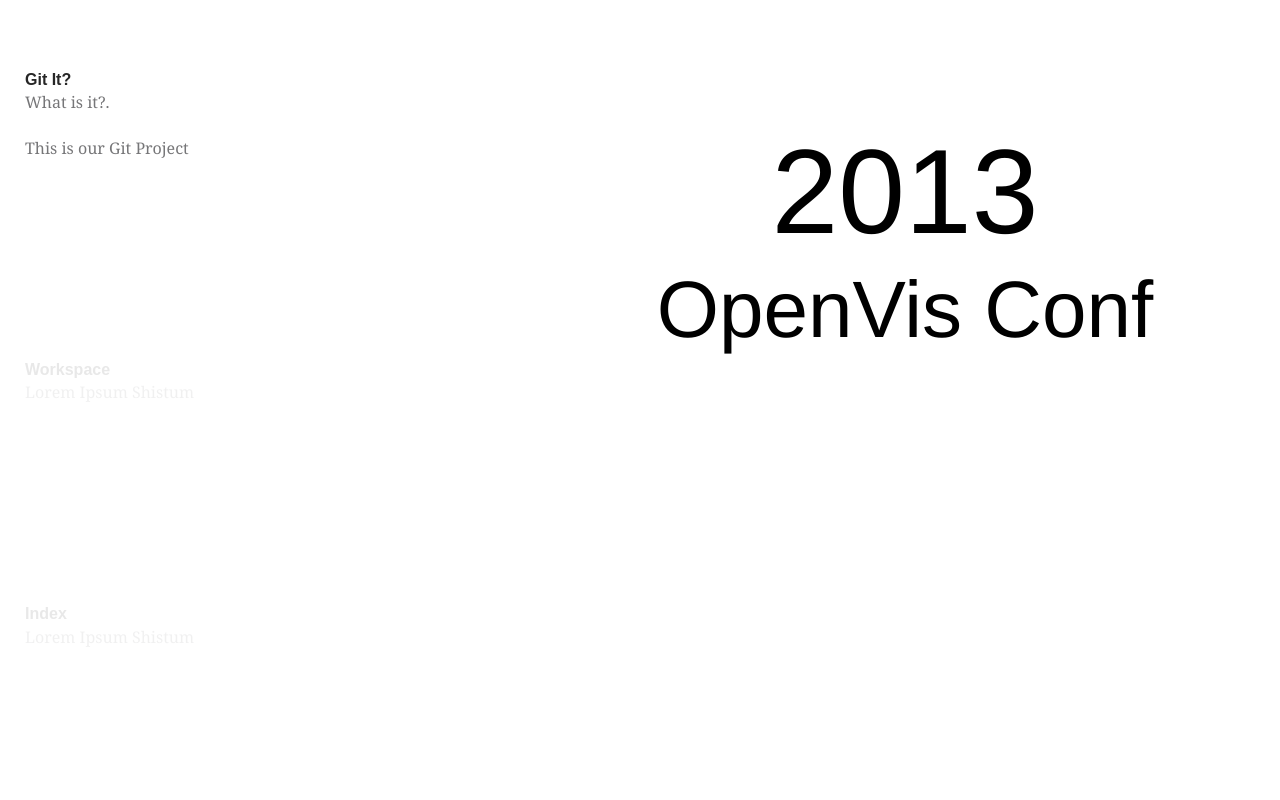
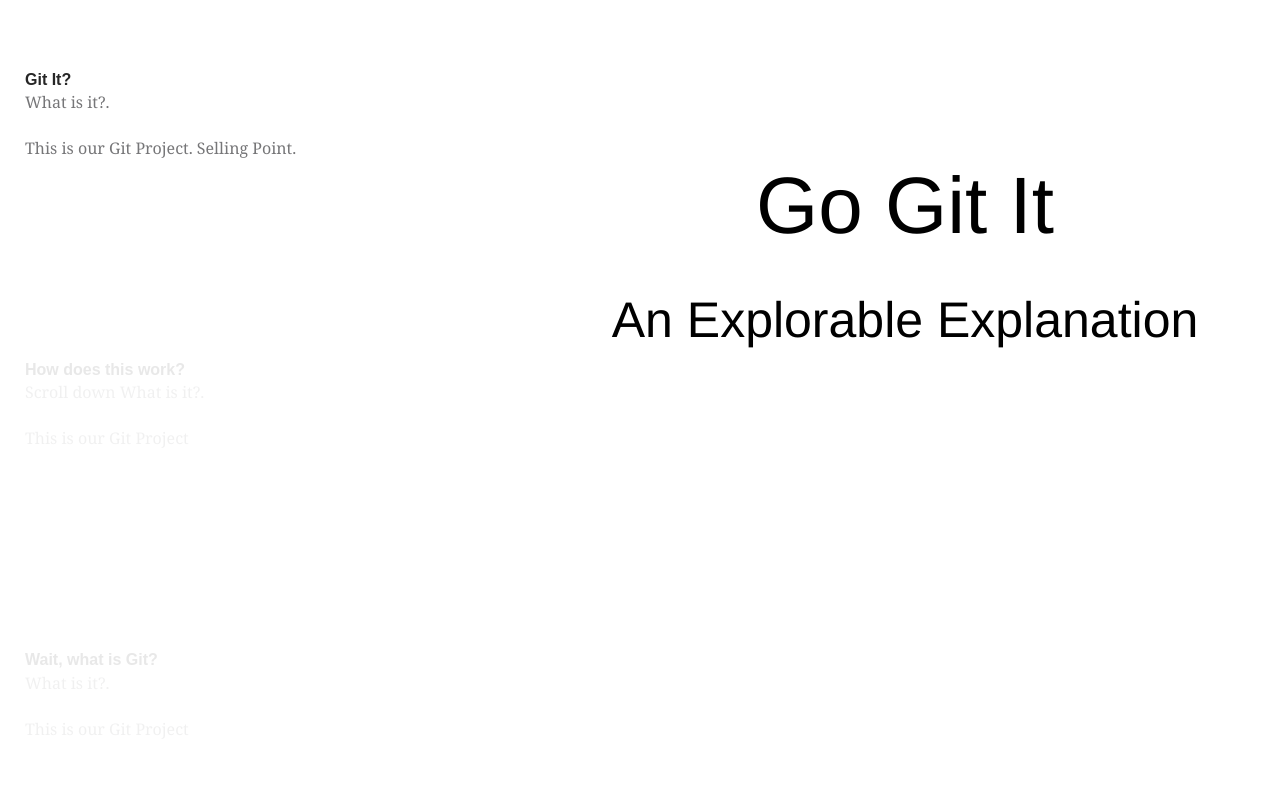
Before and after one commit to vaibhavi-r/go-git-it, a website: page index.html in a window 1280 px wide. Shown: the top 800 px of the page. Drawn offline with Linux system fonts and the light colour scheme.

Commit message:
changes for title of the layout

```diff
--- a/css/style.css
+++ b/css/style.css
@@ -51,12 +51,12 @@
 }
 
 #vis .title {
-  font-size:120px;
+  font-size:80px;
   text-anchor: middle;
 }
 
 #vis .sub-title {
-  font-size:80px;
+  font-size:50px;
   text-anchor: middle;
 }
 
--- a/index.html
+++ b/index.html
@@ -9,6 +9,20 @@
 <div class="container">
   <div id='graphic'>
     <div id='sections'>
+      <section class="step">
+        <div class="title">Git It?</div>
+        What is it?.<br/><br/>This is our Git Project.
+        Selling Point.
+      </section>
+      <section class="step">
+        <div class="title">How does this work?</div>
+        Scroll down
+        What is it?.<br/><br/>This is our Git Project
+      </section>
+      <section class="step">
+        <div class="title">Wait, what is Git?</div>
+        What is it?.<br/><br/>This is our Git Project
+      </section>
       <section class="step">
         <div class="title">Git It?</div>
         What is it?.<br/><br/>This is our Git Project
--- a/js/sections.js
+++ b/js/sections.js
@@ -168,13 +168,13 @@
       .attr('class', 'title openvis-title')
       .attr('x', width / 2)
       .attr('y', height / 3)
-      .text('2013');
+      .text('Go Git It');
 
     g.append('text')
       .attr('class', 'sub-title openvis-title')
       .attr('x', width / 2)
       .attr('y', (height / 3) + (height / 5))
-      .text('OpenVis Conf');
+      .text('An Explorable Explanation');
 
     g.selectAll('.openvis-title')
       .attr('opacity', 0);
```
